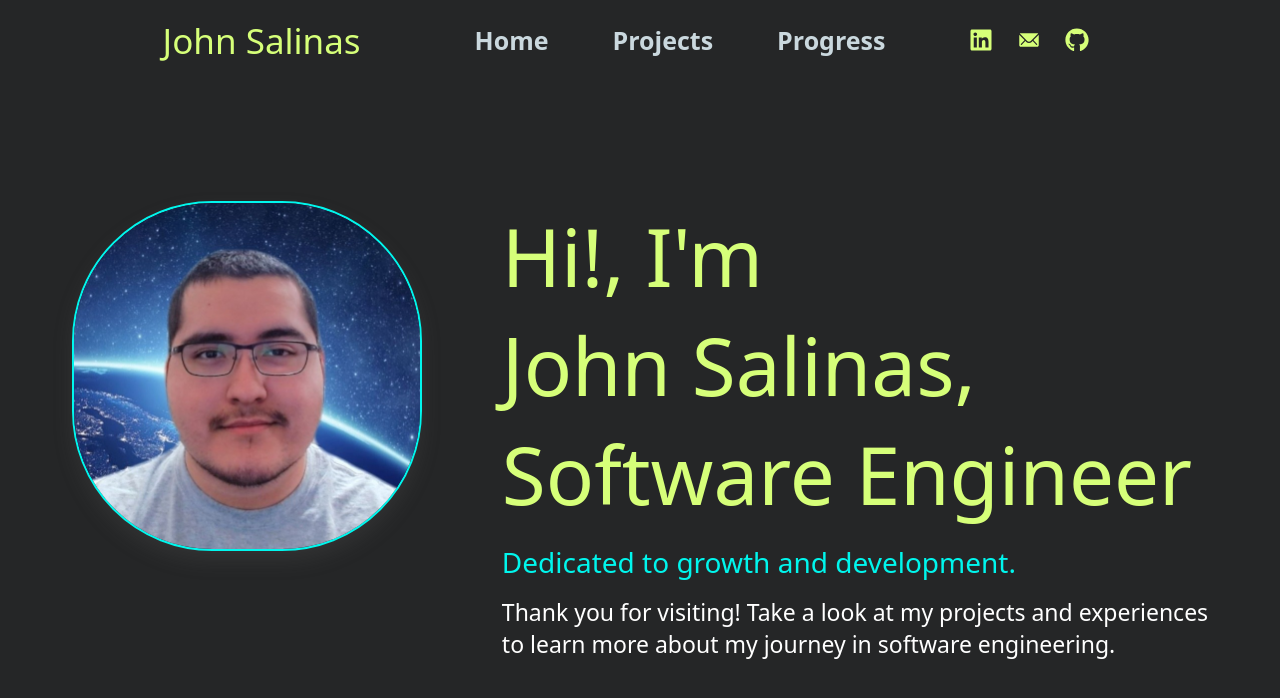
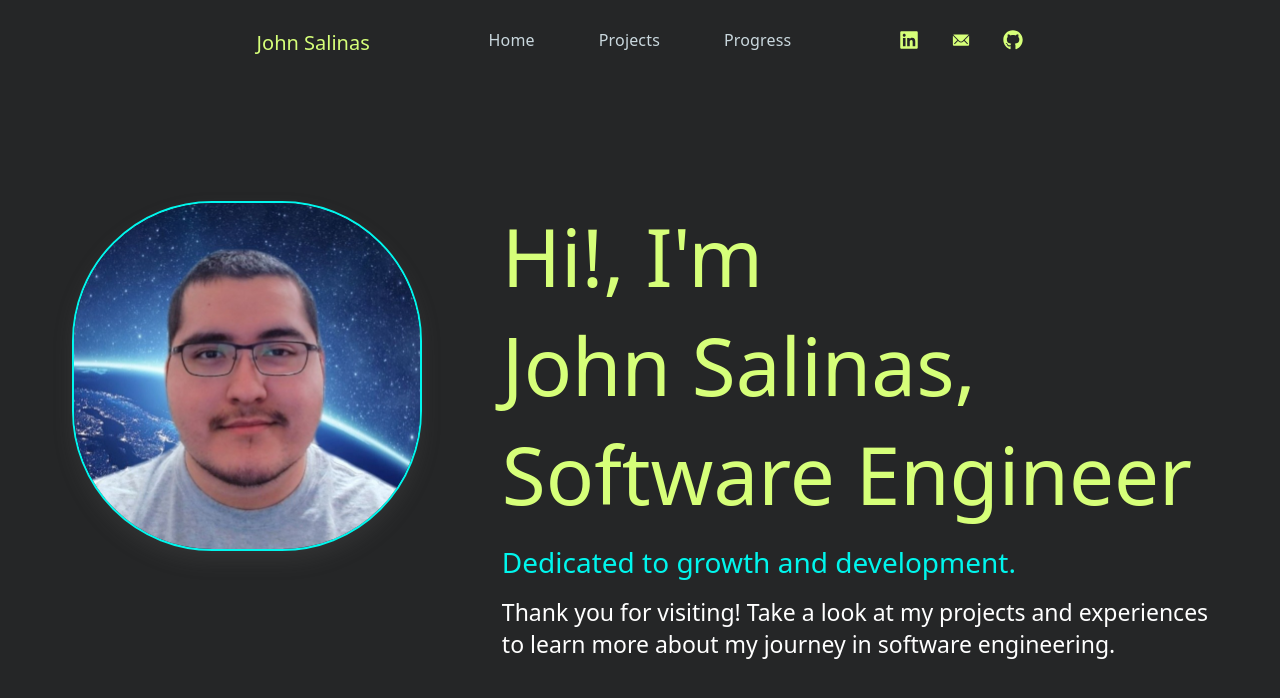
Before and after one commit to JohnSalinas123/Portofolio_JohnS, a React (Vite) app in the folder frontend/: page / in a window 1280 px wide. Shown: the top 698 px of the page. Built offline with nearby package versions, Linux system fonts and the light colour scheme.

Commit message:
restyled navbar, decreased size of elements for better looking design

```diff
--- a/frontend/src/components/Navbar.css
+++ b/frontend/src/components/Navbar.css
@@ -31,8 +31,9 @@ nav ul li a {
 	text-decoration: none;
 	margin: 0 2rem;
 	transition: color 0.3s ease;
-	font-size: 25px;
-	font-weight: 700;
+	font-size: 16px;
+	font-weight: 300;
+	letter-spacing: 0.01rem;
 	cursor: pointer;
 }
 
@@ -92,12 +93,12 @@ nav .menu svg {
 }
 
 .logo-box {
-	width: 280px;
+	width: 200px;
 }
 
 .logo-link {
 	display: inline-block;
-	font-size: 35px;
+	font-size: 20px;
 	font-weight: 400;
 	text-align: left;
 	text-decoration: none;
@@ -116,22 +117,23 @@ nav .menu svg {
 
 .social-container {
 	display: flex;
-	justify-content: center;
+	justify-content: end;
 	align-items: center;
 	margin-right: auto;
+	width: 140px;
 }
 
 .social-container a {
-	width: 24px;
-	height: 24px;
-	margin-left: 1.5rem;
+	width: 20px;
+	height: 20px;
+	margin-left: 32px;
 }
 
 .social-container .social-icon {
 	cursor: pointer;
-	width: 24px;
-	height: 24px;
 	transition: transform 0.3s ease;
+	width: 100%;
+	height: 100%;
 }
 
 .social-icon:hover {
```
